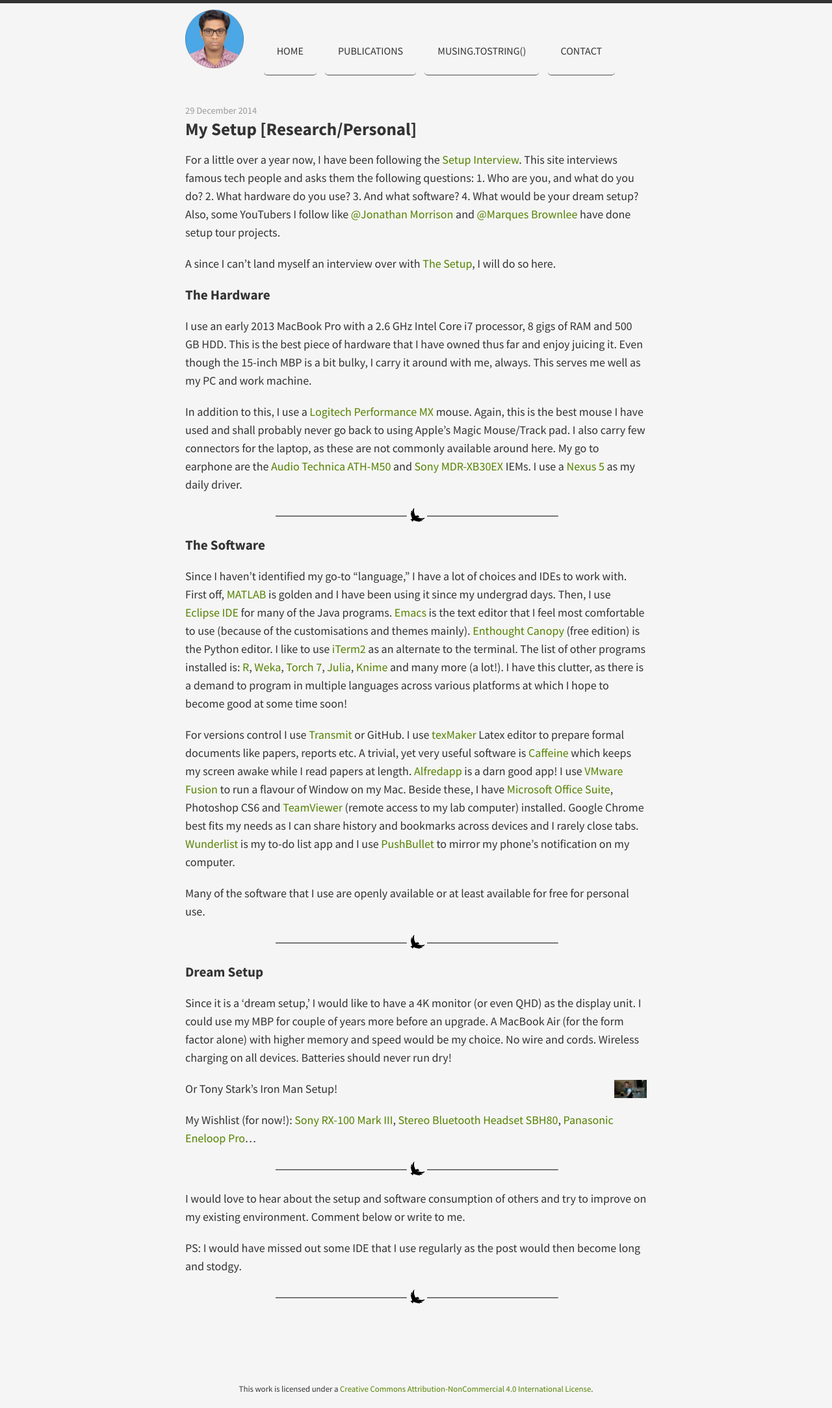
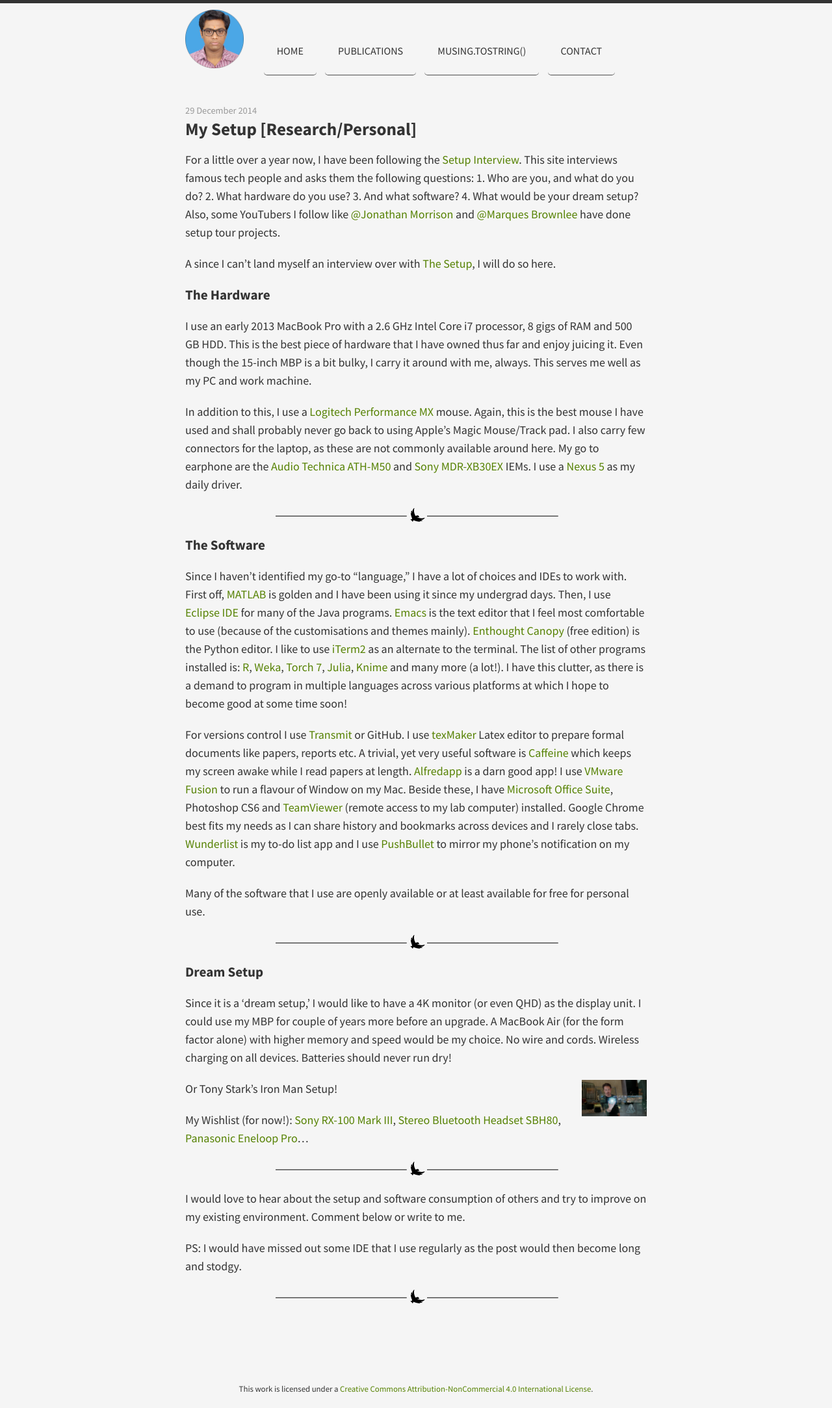
Before and after one commit to forkmsrini/forkmsrini.github.io-master, a Jekyll site: the page built from _posts/2014-12-29-mySetup.md, in a window 1280 px wide. Shown: the whole page at 65% size. Built offline with Jekyll 4.4.1, drawn with Linux system fonts in a browser that asks for light colours; nearby versions of some CDN libraries; Markdown is read by kramdown in place of the engine named in the settings; comment, search, counter and statistics services are not loaded.

Commit message:
Update 2014-12-29-mySetup.md

```diff
--- a/_posts/2014-12-29-mySetup.md
+++ b/_posts/2014-12-29-mySetup.md
@@ -23,7 +23,7 @@
 Since it is a 'dream setup,' I would like to have a 4K monitor (or even QHD) as the display unit. I could use my MBP for couple of years more before an upgrade. A MacBook Air (for the form factor alone) with higher memory and speed would be my choice. No wire and cords. Wireless charging on all devices. Batteries should never run dry!
 
 Or Tony Stark's Iron Man Setup!
-<img style="float:right" src="/public/images/Iron-Man-3.jpg" width='50'>
+<img style="float:right" src="/public/images/Iron-Man-3.jpg" width='100'>
 
 My Wishlist (for now!): [Sony RX-100 Mark III](http://tinyurl.com/koyle2k), [Stereo Bluetooth Headset SBH80](http://tinyurl.com/potm2xe), [Panasonic Eneloop Pro](http://tinyurl.com/k23snrv)...
 
```
